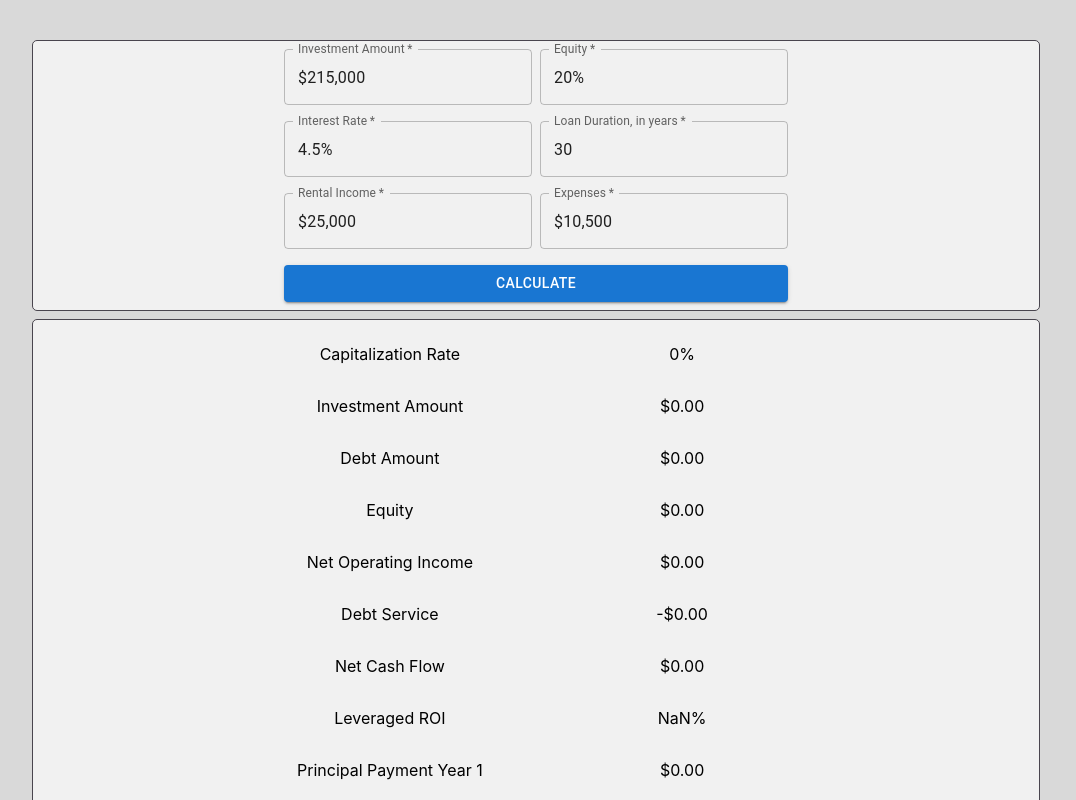
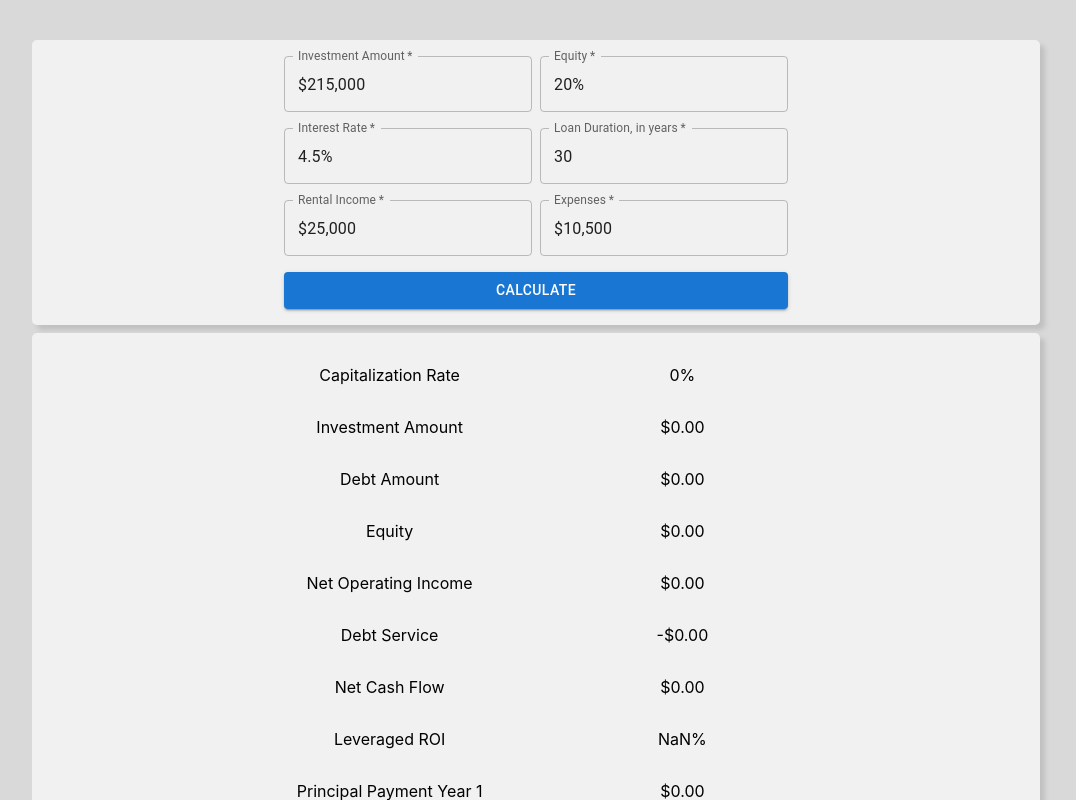
Before and after one commit to mustangJaro/cadmus, a React (Create React App) app: page / in a window 1280 px wide. Shown: the top 800 px of the page, without its empty margins (104-1180 px from the left). Built offline with nearby package versions, Linux system fonts and the light colour scheme.

Commit message:
Adjust card colors

```diff
--- a/src/Components/UI/Card.module.css
+++ b/src/Components/UI/Card.module.css
@@ -1,7 +1,7 @@
 .card {
   background-color: #f1f1f1;
-  border: 1px solid #49454E;
+  box-shadow: 5px 5px 5px #c0c0c0;
   border-radius: 5px;
   margin: 8px;
-  padding: 8px 16px;
+  padding: 16px 16px;
 }
```
